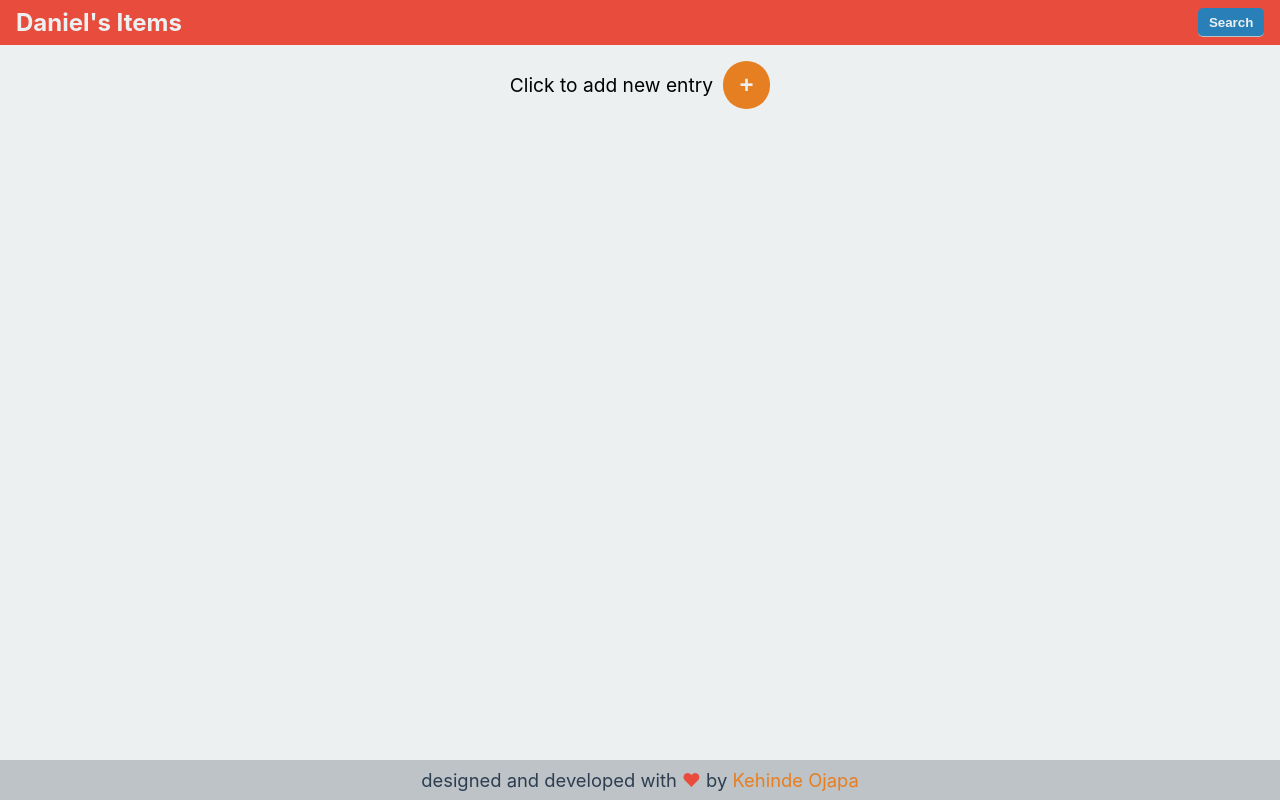
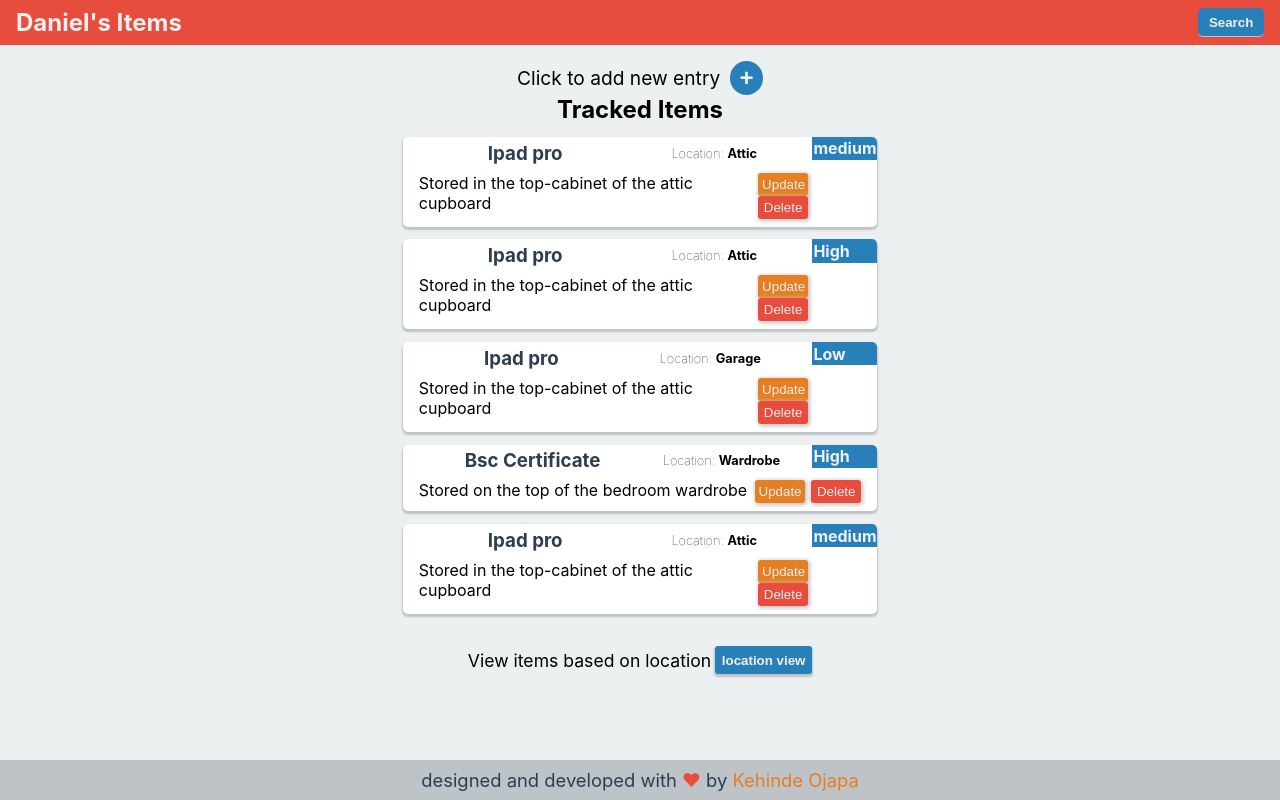
Before and after one commit to kehindeojapa-dev/findMyStuff, a React app: page / in a window 1280 px wide. Built offline with nearby package versions, Linux system fonts and the light colour scheme.

Commit message:
finished working on the Entries page, currently working on the newEntry screen

```diff
--- a/src/Components/Entries.js
+++ b/src/Components/Entries.js
@@ -1,12 +1,17 @@
-import React from "react";
+import React, { useState } from "react";
 
 // Style
 import "./styles/Entries.css";
 
+// Data
+import { data } from "../sample";
+
 // Import Component
 import Footer from "./Footer";
-
+import NewEntry from "./NewEntry";
 const Entries = () => {
+  // App States
+  const [showEntry, setShowEntry] = useState(false);
   return (
     <>
       <section className="entries-container">
@@ -16,7 +21,43 @@ const Entries = () => {
         </div>
         <section className="entries-addition">
           <p>Click to add new entry</p>
-          <button className="entries-addBtn">+</button>
+          <button
+            className="entries-addBtn"
+            onClick={() => setShowEntry(!showEntry)}
+          >
+            +
+          </button>
+        </section>
+
+        {/* newEntry form is activated here */}
+        {showEntry && <NewEntry showEntry={setShowEntry} />}
+
+        <section className="entry-container">
+          <h2>Tracked Items</h2>
+          {data.map((item) => {
+            return (
+              <section className="entry">
+                <div className="entry-row1">
+                  <h3>{item.name}</h3>
+                  <h4>
+                    Location: <span>{item.location}</span>
+                  </h4>
+                  <p className="priority">{item.priority}</p>
+                </div>
+                <div className="entry-row2">
+                  <p className="entry-dio">{item.description}</p>
+                  <div>
+                    <button className="entry-updateBtn">Update</button>
+                    <button className="entry-deleteBtn">Delete</button>
+                  </div>
+                </div>
+              </section>
+            );
+          })}
+        </section>
+        <section className="entry-location">
+          <p>View items based on location</p>
+          <button>location view</button>
         </section>
       </section>
       <Footer />
--- /dev/null
+++ b/src/Components/NewEntry.js
@@ -0,0 +1,17 @@
+import React from "react";
+
+// Style Import
+import "./styles/NewEntry.css";
+
+const NewEntry = ({ showEntry }) => {
+  return (
+    <>
+      <section className="newentry">
+        <button onClick={() => showEntry(false)}>X</button>
+        <h2>Am a new entry</h2>
+      </section>
+    </>
+  );
+};
+
+export default NewEntry;
--- a/src/Components/styles/Entries.css
+++ b/src/Components/styles/Entries.css
@@ -1,6 +1,7 @@
 .entries-container {
   min-height: 100vh;
   background-color: var(--color1);
+  padding-bottom: 2.5em;
 }
 
 .entries-intro {
@@ -40,16 +41,131 @@
   margin-right: 0.5em;
 }
 .entries-addBtn {
-  padding: 0.4em 0.7em;
-  background-color: var(--color5);
+  padding: 0.12em 0.4em;
+  background-color: var(--color4);
   border: none;
   border-radius: 50%;
   font-weight: bold;
   font-size: 1.5em;
   color: var(--color1);
-  transition: transform 0.2s ease;
+  transition: background-color 0.4s ease;
+  cursor: pointer;
 }
 
 .entries-addBtn:hover {
-  transform: scaleX(1.03);
+  background-color: var(--color5);
 }
+
+.entry-container {
+  width: 500px;
+  margin: auto;
+}
+.entry-container h2 {
+  text-align: center;
+}
+
+.entry {
+  background-color: #fff;
+  margin: 0.8em;
+  border-radius: 5px;
+  overflow: hidden;
+  box-shadow: 0px 2px 2px 1px var(--color2);
+  padding-left: 0.5em;
+}
+.entry-row1 {
+  display: flex;
+  align-items: center;
+  justify-content: space-around;
+  width: 500px;
+  position: relative;
+  padding-top: 0.3em;
+}
+.entry-row1 h3 {
+  margin-right: 1em;
+  color: var(--color3);
+}
+.entry-row1 h4 {
+  margin-right: 1em;
+  font-size: 0.8em;
+  font-weight: lighter;
+  position: relative;
+  right: 5em;
+}
+.entry-row1 h4 span {
+  font-weight: bold;
+}
+
+.entry-row1 .priority {
+  padding: 0.1em 0.1em;
+  background-color: var(--color4);
+  color: var(--color1);
+  font-weight: bold;
+  width: 74px;
+  text-align: left;
+  position: absolute;
+  top: 0;
+  right: 25px;
+}
+
+.entry-row2 {
+  display: flex;
+  justify-content: space-between;
+  padding: 0.5em 1em 0.5em;
+}
+
+.entry-row2 p {
+  margin-left: -0.5em;
+}
+
+.entry-row2 button {
+  padding: 0.3em 0.3em;
+  width: 50px;
+  text-align: center;
+  color: var(--color1);
+  border: none;
+  border-radius: 3px;
+  cursor: pointer;
+  box-shadow: 1px 1px 4px 1px var(--color2);
+  transition: transform 0.3s ease;
+}
+.entry-row2 button:hover {
+  transform: scale(1.1);
+}
+
+.entry-updateBtn {
+  background-color: var(--color5);
+  margin-right: 0.5em;
+}
+.entry-deleteBtn {
+  background-color: var(--color6);
+}
+
+.entry-location {
+  display: flex;
+  flex-wrap: wrap;
+  flex-direction: row;
+  justify-content: center;
+  align-items: center;
+  margin: 2em 0 1em;
+}
+
+.entry-location p {
+  font-size: 1.1em;
+}
+.entry-location button {
+  padding: 0.5em 0.5em;
+  text-align: center;
+  color: var(--color1);
+  font-weight: bold;
+  background-color: var(--color4);
+  border: none;
+  border-radius: 3px;
+  cursor: pointer;
+  margin-left: 0.3em;
+  box-shadow: 0px 2px 2px 1px var(--color2);
+  transition: transform 0.3s ease;
+}
+
+.entry-location button:hover {
+  transform: translateY(-1px);
+}
--- /dev/null
+++ b/src/Components/styles/NewEntry.css
@@ -0,0 +1,12 @@
+.newentry {
+  width: 500px;
+  height: 500px;
+  margin: auto;
+  position: fixed;
+  background-color: var(--color6);
+  z-index: 10;
+  top: 0;
+  bottom: 0;
+  left: 0;
+  right: 0;
+}
--- a/src/index.css
+++ b/src/index.css
@@ -7,8 +7,7 @@
 body {
   font-family: -apple-system, BlinkMacSystemFont, "Segoe UI", Roboto, Oxygen,
     Ubuntu, Cantarell, "Open Sans", "Helvetica Neue", sans-serif;
-  /* position: relative; */
-  /* min-height: 100vh; */
+  position: relative;
 }
 
 :root {
```
